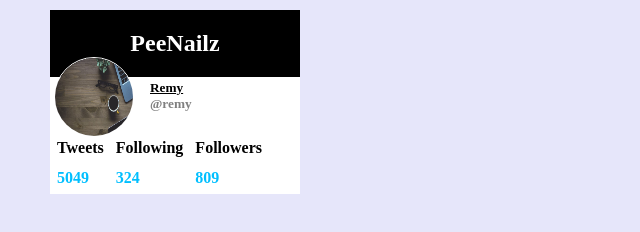
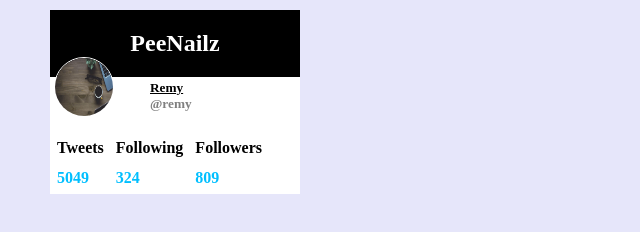
Before and after one commit to Sabastine-Aminaho/Twitter-Assignment, a plain HTML site: page index.html in a window 1280 px wide. Shown: the whole page, without its empty margins (0-640 px from the left). Drawn offline with Linux system fonts and the light colour scheme.

Commit message:
Update index.html

```diff
--- a/index.html
+++ b/index.html
@@ -9,7 +9,7 @@
     <section>
 <div class="header">
   <h1>PeeNailz</h1>
-  <img src="laptop.jpg" alt="" width="80px" height="80px" />
+  <img src="laptop.jpg" alt="" width="60px" height="60px" />
   </div>
 <div class="main">
   <h5><u>Remy</u></h5>
```
